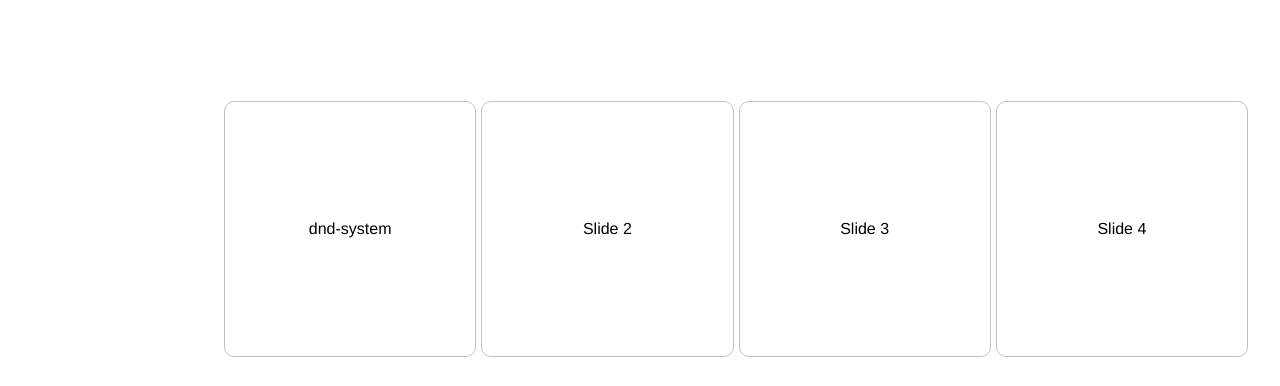
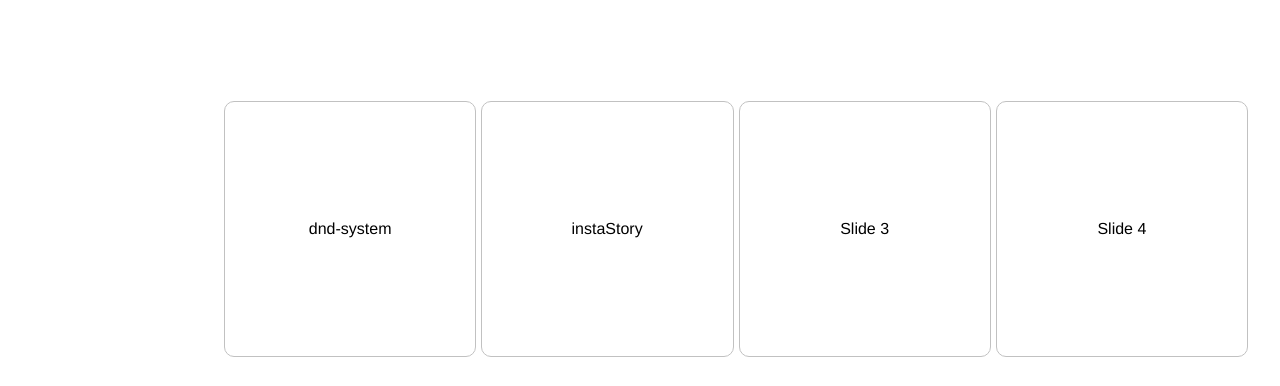
Before and after one commit to AnGiaQuach/portfolio, a React (Vite) app: page / in a window 1280 px wide. Shown: the part 411-797 px from the top of the page. Built offline with nearby package versions, Linux system fonts and the light colour scheme.

Commit message:
added instaStory project

```diff
--- a/src/App.jsx
+++ b/src/App.jsx
@@ -38,7 +38,15 @@ export function App() {
               ></div>
             </a>
           </SwiperSlide>
-          <SwiperSlide>Slide 2</SwiperSlide>
+          <SwiperSlide>
+            <a href="https://github.com/AnGiaQuach/instaStory">
+              <span>instaStory</span>
+              <div
+                aria-label="animate-circle"
+                className={`animate-circle`}
+              ></div>
+            </a>
+          </SwiperSlide>
           <SwiperSlide>Slide 3</SwiperSlide>
           <SwiperSlide>Slide 4</SwiperSlide>
           <SwiperSlide>Slide 5</SwiperSlide>
```
